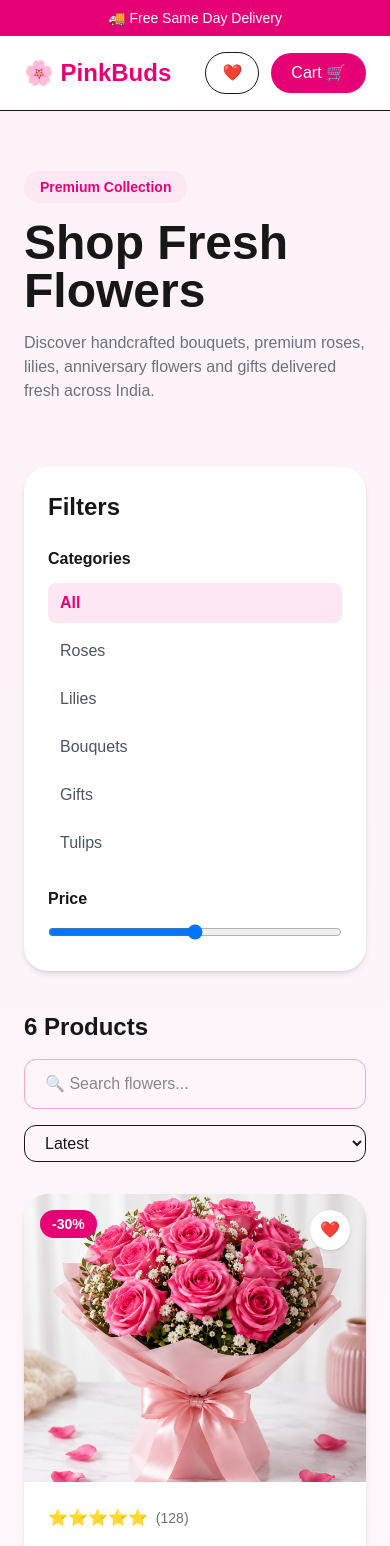
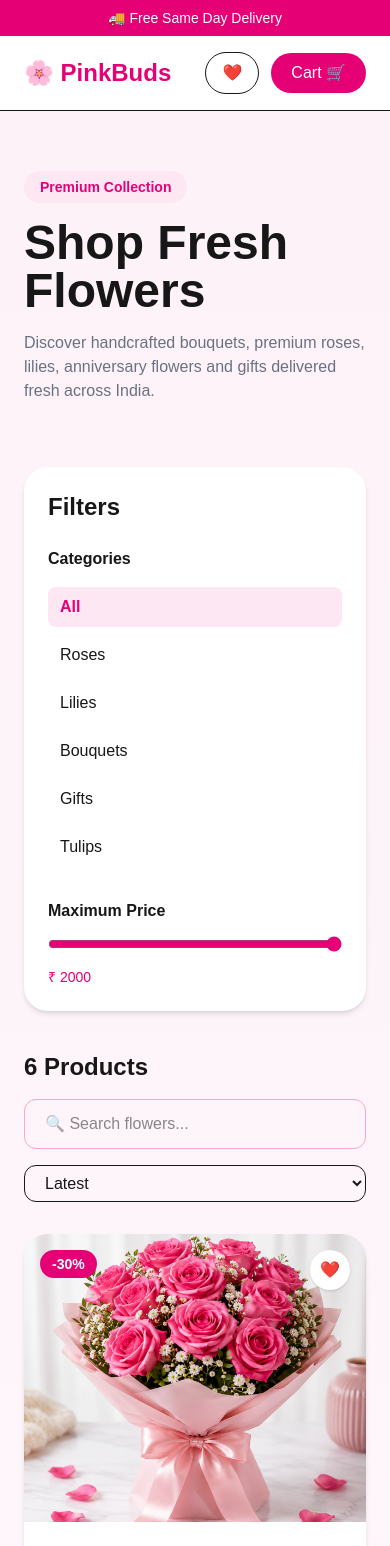
Before and after one commit to john-adm2000/pinkbuds, a Next.js app: page /shop in a window 390 px wide. Shown: the top 1546 px of the page. Built offline with nearby package versions, Linux system fonts and the light colour scheme.

Commit message:
Complete Shop Module v2

```diff
--- a/app/shop/page.tsx
+++ b/app/shop/page.tsx
@@ -4,52 +4,34 @@ import { useMemo, useState } from "react";
 
 import Navbar from "@/components/layout/Navbar";
 import Footer from "@/components/home/Footer";
+
+import ShopHeader from "@/components/shop/ShopHeader";
+import ShopToolbar from "@/components/shop/ShopToolbar";
+import ShopSidebar from "@/components/shop/ShopSidebar";
 import ProductGrid from "@/components/shop/ProductGrid";
-import SearchBar from "@/components/shop/SearchBar";
 
 import { products } from "@/components/data/products";
+
+import {
+  filterProducts,
+  sortProducts,
+} from "@/lib/productUtils";
 
 export default function ShopPage() {
   const [search, setSearch] = useState("");
   const [category, setCategory] = useState("All");
   const [sort, setSort] = useState("Latest");
+  const [maxPrice, setMaxPrice] = useState(2000);
 
   const filteredProducts = useMemo(() => {
-    const filtered = products.filter((product) => {
-      const matchesSearch = product.name
-        .toLowerCase()
-        .includes(search.toLowerCase());
+    const filtered = filterProducts(
+      products,
+      search,
+      category
+    ).filter((product) => product.price <= maxPrice);
 
-      const matchesCategory =
-        category === "All" ||
-        product.category === category;
-
-      return matchesSearch && matchesCategory;
-    });
-
-    switch (sort) {
-      case "Price Low":
-        filtered.sort((a, b) => a.price - b.price);
-        break;
-
-      case "Price High":
-        filtered.sort((a, b) => b.price - a.price);
-        break;
-
-      case "Rating":
-        filtered.sort((a, b) => b.rating - a.rating);
-        break;
-
-      case "Best Selling":
-        filtered.sort((a, b) => b.reviews - a.reviews);
-        break;
-
-      default:
-        break;
-    }
-
-    return filtered;
-  }, [search, category, sort]);
+    return sortProducts(filtered, sort);
+  }, [search, category, sort, maxPrice]);
 
   return (
     <>
@@ -57,121 +39,33 @@ export default function ShopPage() {
 
       <main className="min-h-screen bg-gradient-to-b from-pink-50 to-white">
 
-        {/* Header */}
-        <section className="mx-auto max-w-7xl px-6 py-16">
+        <ShopHeader
+          title="Shop Fresh Flowers"
+          description="Discover handcrafted bouquets, premium roses, lilies, anniversary flowers and gifts delivered fresh across India."
+        />
 
-          <span className="rounded-full bg-pink-100 px-4 py-2 text-sm font-semibold text-pink-600">
-            Premium Collection
-          </span>
-
-          <h1 className="mt-5 text-5xl font-bold">
-            Shop Fresh Flowers
-          </h1>
-
-          <p className="mt-4 max-w-2xl text-gray-500">
-            Discover handcrafted bouquets, premium roses, lilies,
-            anniversary flowers and gifts delivered fresh across India.
-          </p>
-
-        </section>
-
-        {/* Shop Layout */}
         <section className="mx-auto grid max-w-7xl gap-10 px-6 pb-20 lg:grid-cols-4">
 
-          {/* Sidebar */}
-          <aside className="rounded-3xl bg-white p-6 shadow-md">
+          <ShopSidebar
+            category={category}
+            setCategory={setCategory}
+            maxPrice={maxPrice}
+            setMaxPrice={setMaxPrice}
+          />
 
-            <h2 className="mb-6 text-2xl font-bold">
-              Filters
-            </h2>
-
-            <div className="space-y-6">
-
-              <div>
-
-                <h3 className="mb-3 font-semibold">
-                  Categories
-                </h3>
-
-                <ul className="space-y-2">
-
-                  {[
-                    "All",
-                    "Roses",
-                    "Lilies",
-                    "Bouquets",
-                    "Gifts",
-                    "Tulips",
-                  ].map((item) => (
-
-                    <li
-                      key={item}
-                      onClick={() => setCategory(item)}
-                      className={`cursor-pointer rounded-lg px-3 py-2 transition ${
-                        category === item
-                          ? "bg-pink-100 font-semibold text-pink-600"
-                          : "text-gray-600 hover:bg-pink-50"
-                      }`}
-                    >
-                      {item}
-                    </li>
-
-                  ))}
-
-                </ul>
-
-              </div>
-
-              <div>
-
-                <h3 className="mb-3 font-semibold">
-                  Price
-                </h3>
-
-                <input
-                  type="range"
-                  className="w-full"
-                />
-
-              </div>
-
-            </div>
-
-          </aside>
-
-          {/* Products */}
           <div className="lg:col-span-3">
 
-            <div className="mb-8 flex flex-col gap-4 md:flex-row md:items-center md:justify-between">
+            <ShopToolbar
+              totalProducts={filteredProducts.length}
+              search={search}
+              setSearch={setSearch}
+              sort={sort}
+              setSort={setSort}
+            />
 
-              <h2 className="text-2xl font-bold">
-                {filteredProducts.length} Products
-              </h2>
-
-              <div className="flex flex-col gap-4 md:flex-row">
-
-                <SearchBar
-                  search={search}
-                  setSearch={setSearch}
-                />
-
-                <select
-                  value={sort}
-                  onChange={(e) => setSort(e.target.value)}
-                  className="rounded-xl border px-4 py-2"
-                >
-                  <option value="Latest">Latest</option>
-                  <option value="Price Low">Price Low → High</option>
-                  <option value="Price High">Price High → Low</option>
-                  <option value="Rating">Rating</option>
-                  <option value="Best Selling">Best Selling</option>
-                </select>
-
-              </div>
-
-            </div>
-
-            <ProductGrid products={filteredProducts} />
+            <ProductGrid
+              products={filteredProducts}
+            />
 
           </div>
 
@@ -180,7 +74,6 @@ export default function ShopPage() {
       </main>
 
       <Footer />
-
     </>
   );
 }
--- /dev/null
+++ b/components/shop/PriceFilter.tsx
@@ -0,0 +1,31 @@
+type PriceFilterProps = {
+  value: number;
+  setValue: (value: number) => void;
+};
+
+export default function PriceFilter({
+  value,
+  setValue,
+}: PriceFilterProps) {
+  return (
+    <div>
+      <h3 className="mb-3 font-semibold">
+        Maximum Price
+      </h3>
+
+      <input
+        type="range"
+        min={0}
+        max={2000}
+        step={100}
+        value={value}
+        onChange={(e) => setValue(Number(e.target.value))}
+        className="w-full accent-pink-600"
+      />
+
+      <p className="mt-2 text-sm font-medium text-pink-600">
+        ₹ {value}
+      </p>
+    </div>
+  );
+}
--- a/components/shop/ProductCard.tsx
+++ b/components/shop/ProductCard.tsx
@@ -20,26 +20,25 @@ export default function ProductCard({
   discount,
 }: ProductCardProps) {
   return (
-    <div className="group overflow-hidden rounded-3xl bg-white shadow-md transition duration-300 hover:-translate-y-2 hover:shadow-2xl">
+    <div className="group overflow-hidden rounded-3xl bg-white shadow-md transition-all duration-300 hover:-translate-y-2 hover:shadow-2xl">
 
-      {/* Image */}
+      {/* Product Image */}
 
       <div className="relative overflow-hidden">
 
         <Image
-  src={image}
-  alt={name}
-  width={600}
-  height={600}
-  className="h-72 w-full object-cover transition duration-500 group-hover:scale-110"
-/>
-
+          src={image}
+          alt={name}
+          width={600}
+          height={600}
+          className="h-72 w-full object-cover transition-transform duration-500 group-hover:scale-110"
+        />
 
         <span className="absolute left-4 top-4 rounded-full bg-pink-600 px-3 py-1 text-sm font-semibold text-white">
           {discount}
         </span>
 
-        <button className="absolute right-4 top-4 flex h-10 w-10 items-center justify-center rounded-full bg-white shadow hover:scale-110 transition">
+        <button className="absolute right-4 top-4 flex h-10 w-10 items-center justify-center rounded-full bg-white shadow transition hover:scale-110">
           ❤️
         </button>
 
@@ -49,12 +48,14 @@ export default function ProductCard({
 
       <div className="p-6">
 
-        <div className="text-yellow-500">
+        <div className="flex items-center gap-2 text-sm">
 
-          ⭐⭐⭐⭐⭐
+          <span className="font-semibold text-yellow-500">
+            ⭐ {rating}
+          </span>
 
-          <span className="ml-2 text-sm text-gray-500">
-            ({reviews})
+          <span className="text-gray-500">
+            ({reviews} Reviews)
           </span>
 
         </div>
@@ -63,7 +64,7 @@ export default function ProductCard({
           {name}
         </h3>
 
-        <div className="mt-3 flex items-center gap-3">
+        <div className="mt-4 flex items-center gap-3">
 
           <span className="text-2xl font-bold text-pink-600">
             ₹{price}
@@ -75,9 +76,9 @@ export default function ProductCard({
 
         </div>
 
-        <div className="mt-4 text-sm text-green-600">
+        <p className="mt-4 text-sm text-green-600">
           🚚 Delivery Tomorrow
-        </div>
+        </p>
 
         <button className="mt-6 w-full rounded-full bg-pink-600 py-3 font-semibold text-white transition hover:bg-pink-700">
           Add To Cart
--- /dev/null
+++ b/components/shop/ShopHeader.tsx
@@ -0,0 +1,27 @@
+type ShopHeaderProps = {
+  title: string;
+  description: string;
+};
+
+export default function ShopHeader({
+  title,
+  description,
+}: ShopHeaderProps) {
+  return (
+    <section className="mx-auto max-w-7xl px-6 py-16">
+
+      <span className="rounded-full bg-pink-100 px-4 py-2 text-sm font-semibold text-pink-600">
+        Premium Collection
+      </span>
+
+      <h1 className="mt-5 text-5xl font-bold">
+        {title}
+      </h1>
+
+      <p className="mt-4 max-w-2xl text-gray-500">
+        {description}
+      </p>
+
+    </section>
+  );
+}
--- /dev/null
+++ b/components/shop/ShopSidebar.tsx
@@ -0,0 +1,73 @@
+import PriceFilter from "./PriceFilter";
+
+type ShopSidebarProps = {
+  category: string;
+  setCategory: (value: string) => void;
+  maxPrice: number;
+  setMaxPrice: (value: number) => void;
+};
+
+const categories = [
+  "All",
+  "Roses",
+  "Lilies",
+  "Bouquets",
+  "Gifts",
+  "Tulips",
+];
+
+export default function ShopSidebar({
+  category,
+  setCategory,
+  maxPrice,
+  setMaxPrice,
+}: ShopSidebarProps) {
+  return (
+    <aside className="rounded-3xl bg-white p-6 shadow-md">
+
+      <h2 className="mb-6 text-2xl font-bold">
+        Filters
+      </h2>
+
+      <div className="space-y-8">
+
+        <div>
+
+          <h3 className="mb-4 font-semibold">
+            Categories
+          </h3>
+
+          <ul className="space-y-2">
+
+            {categories.map((item) => (
+
+              <li
+                key={item}
+                onClick={() => setCategory(item)}
+                className={`cursor-pointer rounded-lg px-3 py-2 transition
+
+                ${
+                  category === item
+                    ? "bg-pink-100 font-semibold text-pink-600"
+                    : "hover:bg-pink-50"
+                }`}
+              >
+                {item}
+              </li>
+
+            ))}
+
+          </ul>
+
+        </div>
+
+        <PriceFilter
+          value={maxPrice}
+          setValue={setMaxPrice}
+        />
+
+      </div>
+
+    </aside>
+  );
+}
--- /dev/null
+++ b/components/shop/ShopToolbar.tsx
@@ -0,0 +1,48 @@
+import SearchBar from "./SearchBar";
+
+type ShopToolbarProps = {
+  totalProducts: number;
+  search: string;
+  setSearch: (value: string) => void;
+  sort: string;
+  setSort: (value: string) => void;
+};
+
+export default function ShopToolbar({
+  totalProducts,
+  search,
+  setSearch,
+  sort,
+  setSort,
+}: ShopToolbarProps) {
+  return (
+    <div className="mb-8 flex flex-col gap-4 md:flex-row md:items-center md:justify-between">
+
+      <h2 className="text-2xl font-bold">
+        {totalProducts} Products
+      </h2>
+
+      <div className="flex flex-col gap-4 md:flex-row">
+
+        <SearchBar
+          search={search}
+          setSearch={setSearch}
+        />
+
+        <select
+          value={sort}
+          onChange={(e) => setSort(e.target.value)}
+          className="rounded-xl border px-4 py-2"
+        >
+          <option value="Latest">Latest</option>
+          <option value="Price Low">Price Low → High</option>
+          <option value="Price High">Price High → Low</option>
+          <option value="Rating">Rating</option>
+          <option value="Best Selling">Best Selling</option>
+        </select>
+
+      </div>
+
+    </div>
+  );
+}
```
Also changed, not shown: components/shop/ProductGrid.tsx (+22 -11 lines).
